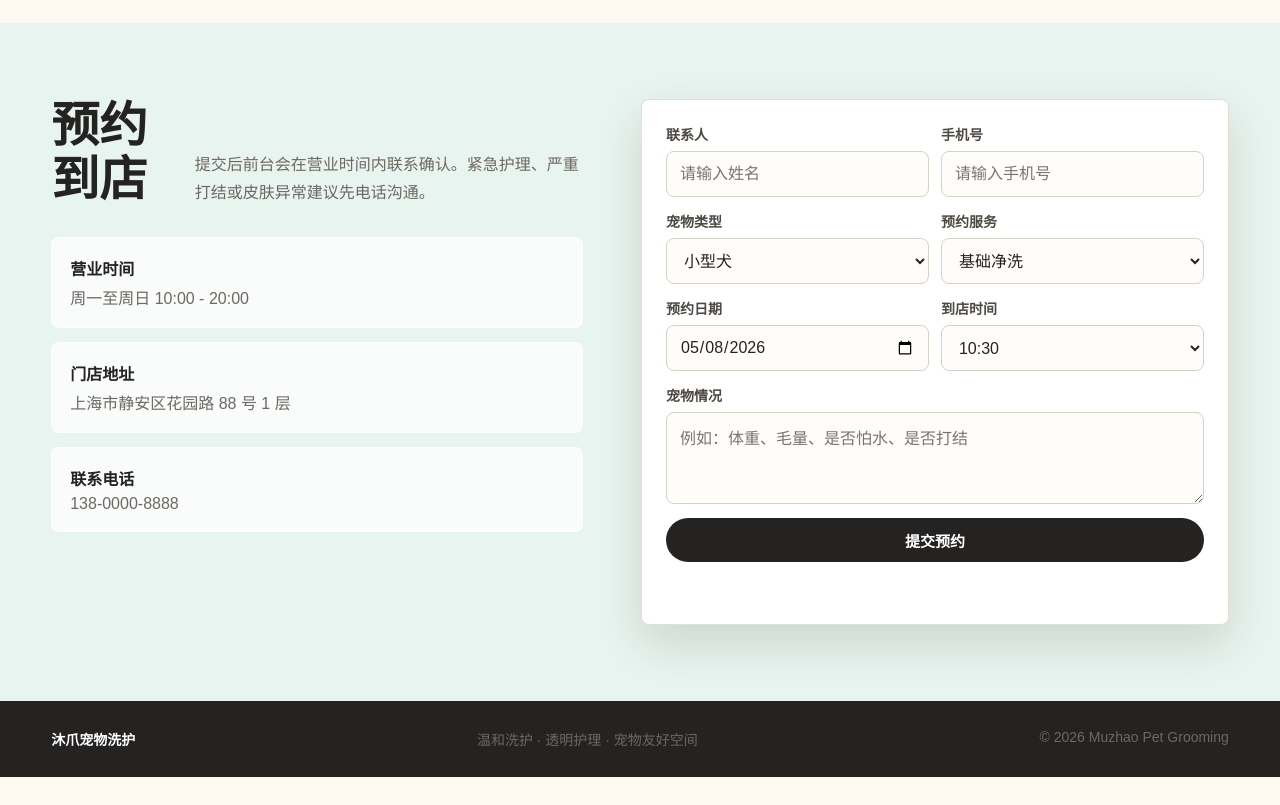
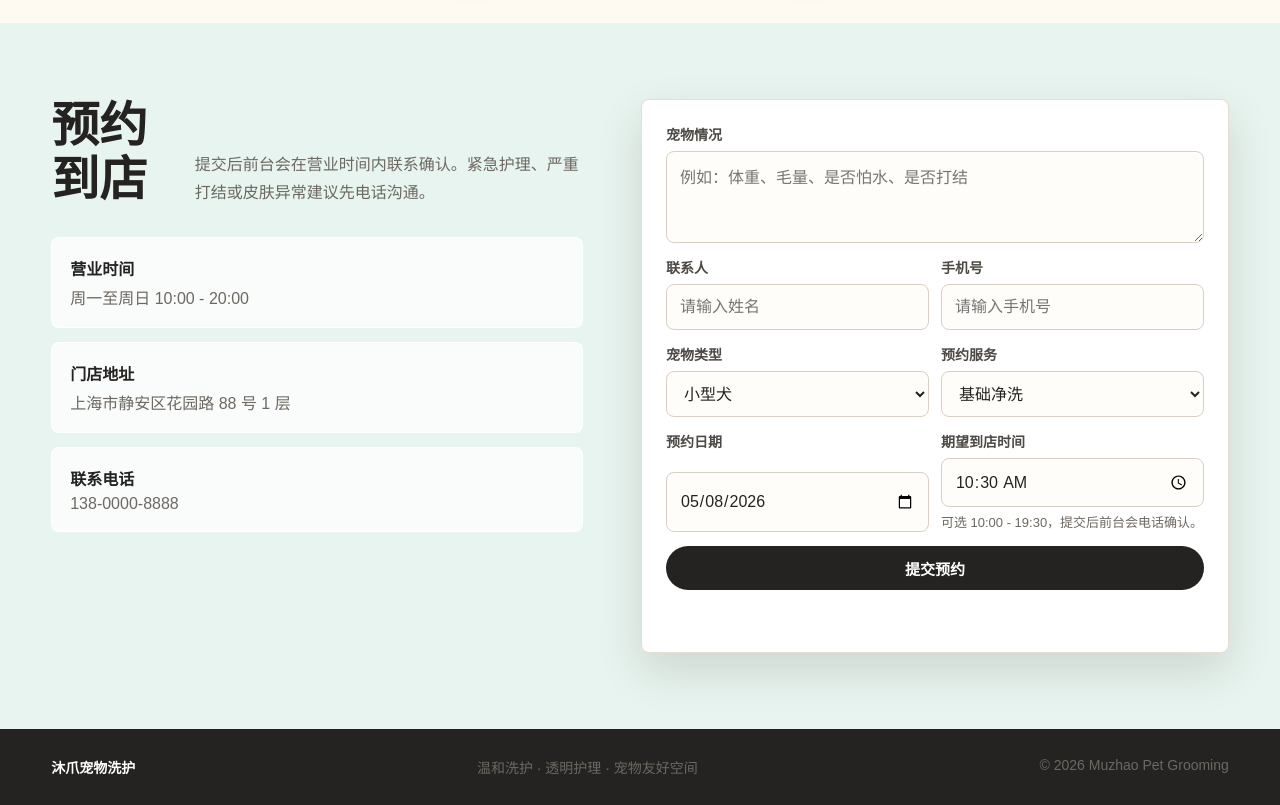
Before and after one commit to jiudengheshan/douyin, a Next.js app: page / in a window 1280 px wide. Shown: the part 2560-3365 px from the top of the page. Before the commit the page ends 3337 px from the top, so only its background shows below. Built offline with nearby package versions, Linux system fonts and the light colour scheme.

Commit message:
生成期望到店时间

```diff
--- a/app/components/HomePage.tsx
+++ b/app/components/HomePage.tsx
@@ -31,6 +31,7 @@ export default function HomePage() {
   const today = useMemo(() => formatDate(new Date()), []);
   const [activeSlide, setActiveSlide] = useState(0);
   const [bookingDate, setBookingDate] = useState(today);
+  const [arrivalTime, setArrivalTime] = useState("10:30");
   const [notice, setNotice] = useState("");
 
   useEffect(() => {
@@ -53,6 +54,7 @@ export default function HomePage() {
     setNotice(`${name}，已收到 ${date} ${time} 的「${service}」预约，请保持电话畅通。`);
     form.reset();
     setBookingDate(today);
+    setArrivalTime("10:30");
   };
 
   return (
@@ -273,6 +275,10 @@ export default function HomePage() {
           </div>
 
           <form className="form" id="bookingForm" onSubmit={handleSubmit}>
+            <div className="field">
+              <label htmlFor="note">宠物情况</label>
+              <textarea id="note" name="note" placeholder="例如：体重、毛量、是否怕水、是否打结" />
+            </div>
             <div className="form-row">
               <div className="field">
                 <label htmlFor="name">联系人</label>
@@ -317,19 +323,20 @@ export default function HomePage() {
                 />
               </div>
               <div className="field">
-                <label htmlFor="time">到店时间</label>
-                <select id="time" name="time">
-                  <option>10:30</option>
-                  <option>12:00</option>
-                  <option>14:00</option>
-                  <option>16:00</option>
-                  <option>18:30</option>
-                </select>
+                <label htmlFor="time">期望到店时间</label>
+                <input
+                  id="time"
+                  name="time"
+                  type="time"
+                  min="10:00"
+                  max="19:30"
+                  step="1800"
+                  value={arrivalTime}
+                  onChange={(event) => setArrivalTime(event.target.value)}
+                  required
+                />
+                <span className="field-hint">可选 10:00 - 19:30，提交后前台会电话确认。</span>
               </div>
-            </div>
-            <div className="field">
-              <label htmlFor="note">宠物情况</label>
-              <textarea id="note" name="note" placeholder="例如：体重、毛量、是否怕水、是否打结" />
             </div>
             <button className="button" type="submit">
               提交预约
--- a/app/globals.css
+++ b/app/globals.css
@@ -516,6 +516,12 @@ label {
   font-size: 14px;
 }
 
+.field-hint {
+  color: var(--muted);
+  font-size: 13px;
+  line-height: 1.4;
+}
+
 input,
 select,
 textarea {
--- a/index.html
+++ b/index.html
@@ -522,6 +522,12 @@
       font-size: 14px;
     }
 
+    .field-hint {
+      color: var(--muted);
+      font-size: 13px;
+      line-height: 1.4;
+    }
+
     input,
     select,
     textarea {
@@ -825,6 +831,10 @@
       </div>
 
       <form class="form" id="bookingForm">
+        <div class="field">
+          <label for="note">宠物情况</label>
+          <textarea id="note" name="note" placeholder="例如：体重、毛量、是否怕水、是否打结"></textarea>
+        </div>
         <div class="form-row">
           <div class="field">
             <label for="name">联系人</label>
@@ -861,19 +871,10 @@
             <input id="date" name="date" type="date" required />
           </div>
           <div class="field">
-            <label for="time">到店时间</label>
-            <select id="time" name="time">
-              <option>10:30</option>
-              <option>12:00</option>
-              <option>14:00</option>
-              <option>16:00</option>
-              <option>18:30</option>
-            </select>
+            <label for="time">期望到店时间</label>
+            <input id="time" name="time" type="time" min="10:00" max="19:30" step="1800" value="10:30" required />
+            <span class="field-hint">可选 10:00 - 19:30，提交后前台会电话确认。</span>
           </div>
-        </div>
-        <div class="field">
-          <label for="note">宠物情况</label>
-          <textarea id="note" name="note" placeholder="例如：体重、毛量、是否怕水、是否打结"></textarea>
         </div>
         <button class="button" type="submit">提交预约</button>
         <div class="notice" id="notice" role="status" aria-live="polite"></div>
@@ -913,6 +914,7 @@
     }
 
     const dateInput = document.querySelector("#date");
+    const timeInput = document.querySelector("#time");
     const form = document.querySelector("#bookingForm");
     const notice = document.querySelector("#notice");
 
@@ -933,6 +935,7 @@
       notice.textContent = `${name}，已收到 ${date} ${time} 的「${service}」预约，请保持电话畅通。`;
       form.reset();
       dateInput.value = `${yyyy}-${mm}-${dd}`;
+      timeInput.value = "10:30";
     });
   </script>
 </body>
```
